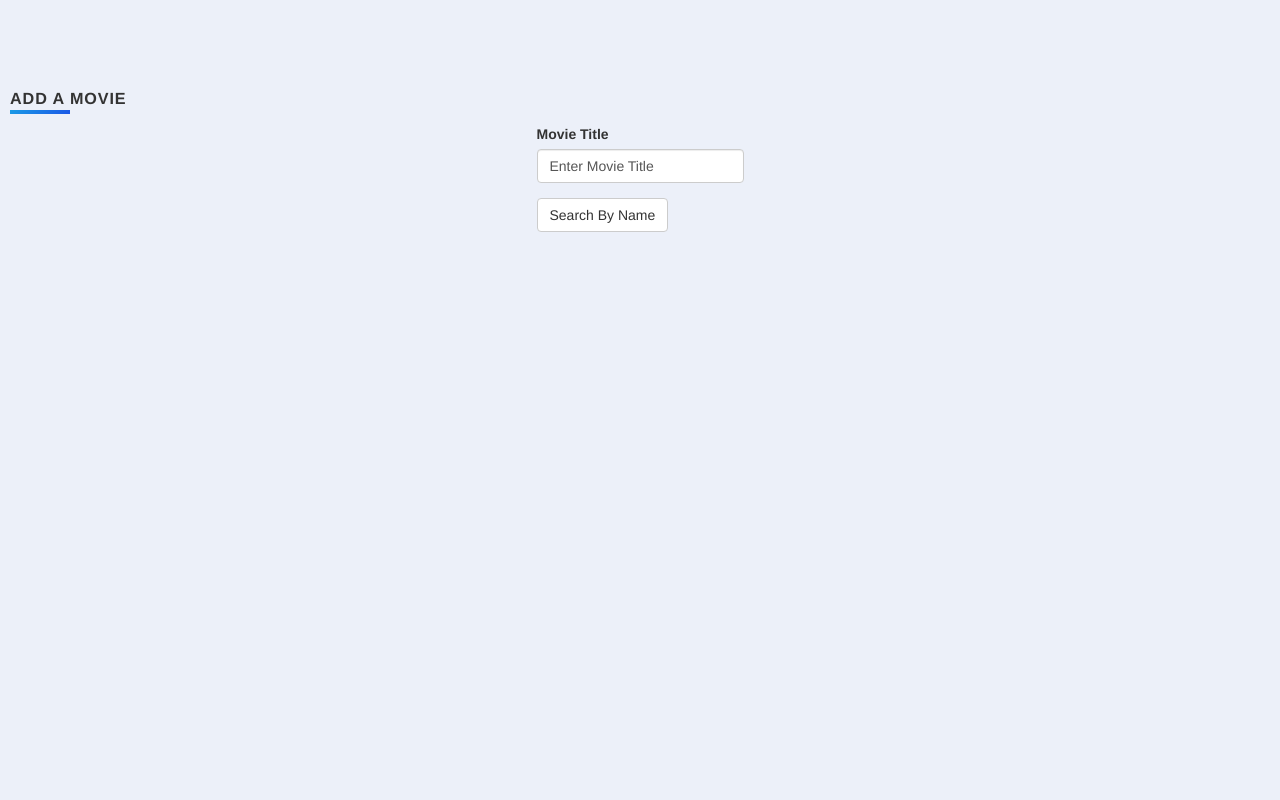
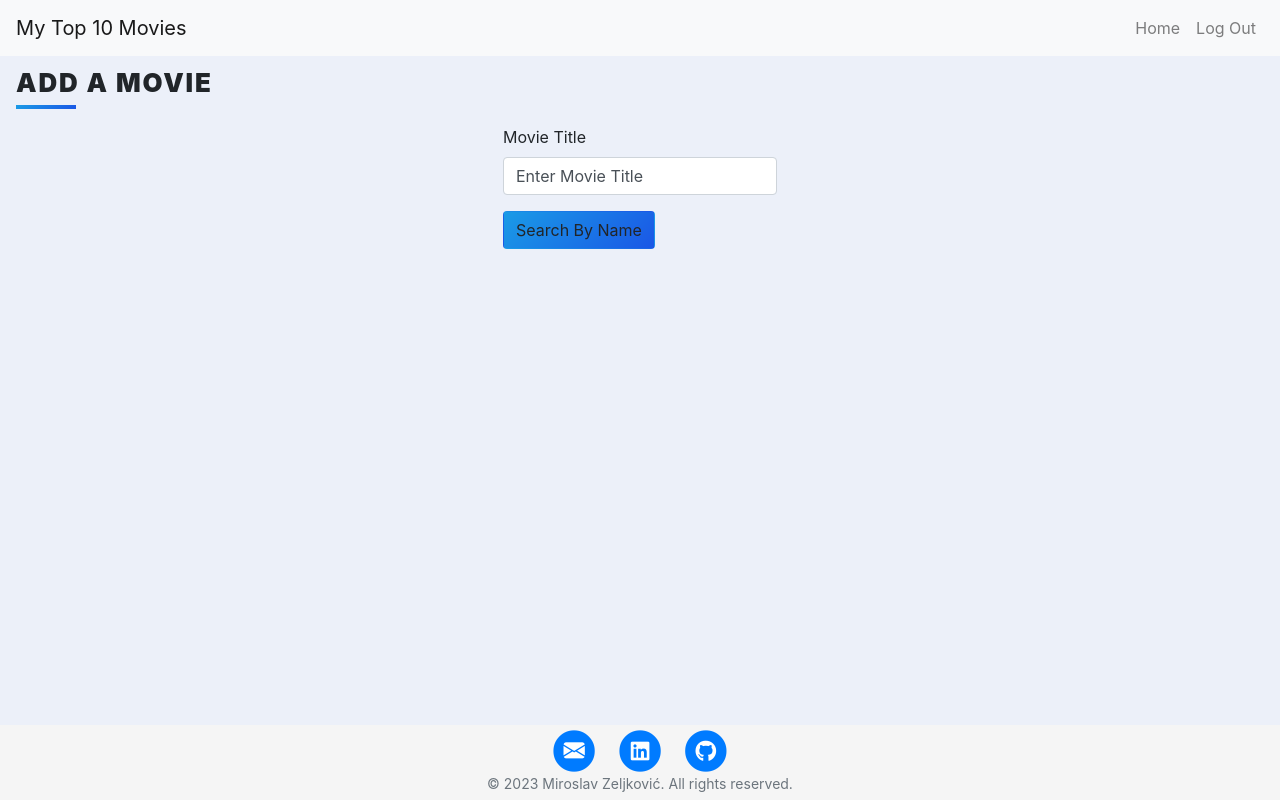
Before and after one commit to Wiola09/top_movies_db, a Flask app: page /add in a window 1280 px wide. Run offline with Flask 3, Linux system fonts and the light colour scheme; the visitor is signed in with stand-in values (Sample User, id 1); some libraries are stand-ins or nearby versions.

Commit message:
Dodat footer

```diff
--- a/main.py
+++ b/main.py
@@ -130,7 +130,7 @@ def pretrazi_i_prikazi_filmove():
         return render_template("select.html", filmovi=lista)
 
     addmovie_form = AddMovie()
-    return render_template("add.html", form=addmovie_form)
+    return render_template("add.html", form=addmovie_form, logged_in=current_user.is_authenticated)
 
 @app.route("/delete", methods=["GET", "POST"])
 @login_required
@@ -255,7 +255,7 @@ def edit():
             return render_template("edit.html", form=edit_review_and_rating_form, id=movie_to_update)
 
     # ovaj id mi sluzi da prenesem objekat filma <h1 class="heading">{{ id.title }}</h1>
-    return render_template("edit.html", form=edit_review_and_rating_form, id=movie_to_update)
+    return render_template("edit.html", form=edit_review_and_rating_form, id=movie_to_update, logged_in=current_user.is_authenticated)
 
 
 
--- a/static/css/styles.css
+++ b/static/css/styles.css
@@ -1,6 +1,9 @@
  *, *:before, *:after {
 	 box-sizing: border-box;
 }
+html{
+padding-bottom:80px}
+
 .flash {
 text-align: center;
 color: red;
@@ -220,3 +223,41 @@ color: red;
 	 background-color: rgba(230, 87, 230, 0.25);
 	 background: linear-gradient(135deg, #e61a46, #e61a1a);
 }
+
+footer {
+  position: fixed;
+  bottom: 0;
+  width: 100%;
+  height: 60px;
+  background-color: #f5f5f5;
+  padding: 0px 0 75px;
+}
+
+footer .list-inline {
+  margin: 0;
+  padding-top: 5px;
+}
+
+footer .copyright {
+  font-size: 14px;
+  margin-bottom: 0;
+  text-align: center;
+}
+
+/* Ovaj CSS kod cilja na pseudo-element ::before, koji se koristi da se kreira jedan dodatni element pre glavnog HTML
+elementa. Kada se koristi u ovom slučaju, ova pseudo-klasa se primenjuje na sve elemente koji imaju klasu "bi-envelope"
+ili elemente koji počinju sa "bi-envelope" (npr. "bi-envelope-1", "bi-envelope-red" itd.), ili elemente koji sadrže
+" bi-envelope" u svojoj klasi (npr. "icon bi-envelope", "envelope bi-envelope-large" itd.). Line-height svojstvo se
+koristi za postavljanje visine linije za tekst u unutar ovih pseudo-elementa. Ovde je postavljeno na "2", što znači da
+će linije teksta biti dva puta veće nego što je visina fonta koji se koristi. To se može koristiti da bi se vertikalni
+ razmak između ikone i teksta povećao, na primer da bi se ikona koverte malo podigla i bolje se uklopila
+ sa ostatkom elementa.*/
+
+.bi-envelope::before, [class^="bi-envelope"]::before, [class*=" bi-envelope"]::before {
+line-height: 2;
+}
+
+/*  Resava mi problem boje dugmeta na stranici update*/
+.dugme-edit .btn {
+    background: linear-gradient(135deg, #1a9be6, #1a57e6);
+  }
--- /dev/null
+++ b/static/js/datoteke.js
@@ -0,0 +1,2 @@
+let currentYear = new Date().getFullYear();
+document.getElementById("currentYear").innerHTML = "&copy; " + currentYear + " Miroslav Zeljković. All rights reserved.";
--- a/templates/add.html
+++ b/templates/add.html
@@ -1,18 +1,29 @@
-{% extends 'bootstrap/base.html' %}
+{% extends "base.html" %}
 {% import "bootstrap/wtf.html" as wtf %}
 
-{% block styles %}
-  {{ super() }}
-  <link rel="stylesheet" href="https://fonts.googleapis.com/css?family=Nunito+Sans:300,400,700">
-  <link rel="stylesheet" href="https://fonts.googleapis.com/css?family=Poppins:300,400,700">
-  <link rel="stylesheet" href="{{ url_for('static', filename='css/styles.css') }}">
-{% endblock %}
+<!--!!! Radilo-->
+<!--{% block styles %}-->
+<!--  {{ super() }}-->
+<!--  <link rel="stylesheet" href="https://fonts.googleapis.com/css?family=Nunito+Sans:300,400,700">-->
+<!--  <link rel="stylesheet" href="https://fonts.googleapis.com/css?family=Poppins:300,400,700">-->
+<!--  <link rel="stylesheet" href="{{ url_for('static', filename='css/styles.css') }}">-->
+<!--<style>-->
+<!--  .btn {-->
+<!--    background-color: red;-->
+<!--  }-->
+<!--</style>-->
+
+<!--{% endblock %}-->
 
 {% block title %}Add Movie{% endblock %}
 
 {% block content %}
-<div class="content">
+<div class="content dugme-edit">
     <h1 class="heading">Add a Movie</h1>
     {{ wtf.quick_form(form, novalidate='True') }}
     </div>
 {% endblock %}
+
+</body>
+{% include "footer.html" %}
+</html>
--- /dev/null
+++ b/templates/footer.html
@@ -0,0 +1,49 @@
+  <!-- Footer -->
+  <footer>
+        <link rel="stylesheet" href="{{ url_for('static', filename='css/styles.css')}}"/>
+
+    <div class="container kontejner_footer">
+      <div class="row">
+        <div class="col-lg-8 col-md-10 mx-auto">
+          <ul class="list-inline text-center">
+            <li class="list-inline-item">
+              <a href="mailto:miroslavzeljkovic@gmail.com" target="_blank" rel="nofollow">
+                <span class="fa-stack fa-lg">
+                  <i class="fas fa-circle fa-stack-2x"></i>
+                  <i class="bi bi-envelope-fill fa-stack-1x fa-inverse"></i>
+
+                </span>
+              </a>
+            </li>
+            <li class="list-inline-item">
+              <a href="https://www.linkedin.com/in/miroslav-zeljkovic-31b5a75b/" target="_blank" rel="nofollow">
+                <span class="fa-stack fa-lg">
+                  <i class="fas fa-circle fa-stack-2x"></i>
+                  <i class="fab fa-stack-1x social-networks fa-inverse fa-linkedin"></i>
+
+                </span>
+              </a>
+            </li>
+            <li class="list-inline-item">
+              <a href="https://github.com/Wiola09" target="_blank" rel="nofollow">
+                <span class="fa-stack fa-lg">
+                  <i class="fas fa-circle fa-stack-2x"></i>
+                  <i class="fab fa-github fa-stack-1x fa-inverse"></i>
+                </span>
+              </a>
+            </li>
+          </ul>
+          <p class="copyright text-muted" id="currentYear"></p>
+        </div>
+      </div>
+    </div>
+  </footer>
+
+  <!-- Bootstrap core JavaScript -->
+<!--  <script src="{{ url_for('static', filename='vendor/jquery/jquery.min.js')}}"></script>-->
+<!--  <script src="{{ url_for('static', filename='vendor/bootstrap/js/bootstrap.bundle.min.js')}}"></script>-->
+<!--  <script src="https://code.jquery.com/jquery-3.6.0.min.js"></script>-->
+<script src="https://code.jquery.com/jquery-3.5.1.slim.min.js" integrity="sha384-DfXdz2htPH0lsSSs5nCTpuj/zy4C+OGpamoFVy38MVBnE+IbbVYUew+OrCXaRkfj" crossorigin="anonymous"></script>
+<script src="https://cdn.jsdelivr.net/npm/bootstrap@4.5.3/dist/js/bootstrap.bundle.min.js" integrity="sha384-ho+j7jyWK8fNQe+A12Hb8AhRq26LrZ/JpcUGGOn+Y7RsweNrtN/tE3MoK7ZeZDyx" crossorigin="anonymous"></script>
+  <!-- Custom scripts for this template -->
+  <script src="{{ url_for('static', filename='js/datoteke.js')}}"></script>
--- a/templates/index.html
+++ b/templates/index.html
@@ -62,3 +62,7 @@
 </div>
 
 {% endblock %}
+
+</body>
+{% include "footer.html" %}
+</html>
--- a/templates/login.html
+++ b/templates/login.html
@@ -19,3 +19,7 @@
 </div>
 
 {% endblock %}
+
+</body>
+{% include "footer.html" %}
+</html>
--- a/templates/pocetak.html
+++ b/templates/pocetak.html
@@ -10,3 +10,7 @@
 </div>
 
 {% endblock %}
+</body>
+
+{% include "footer.html" %}
+</html>
--- a/templates/register.html
+++ b/templates/register.html
@@ -20,3 +20,7 @@
 </div>
 
 {% endblock %}
+
+</body>
+{% include "footer.html" %}
+</html>
```
Also changed, not shown: templates/edit.html (+7 -8 lines).
